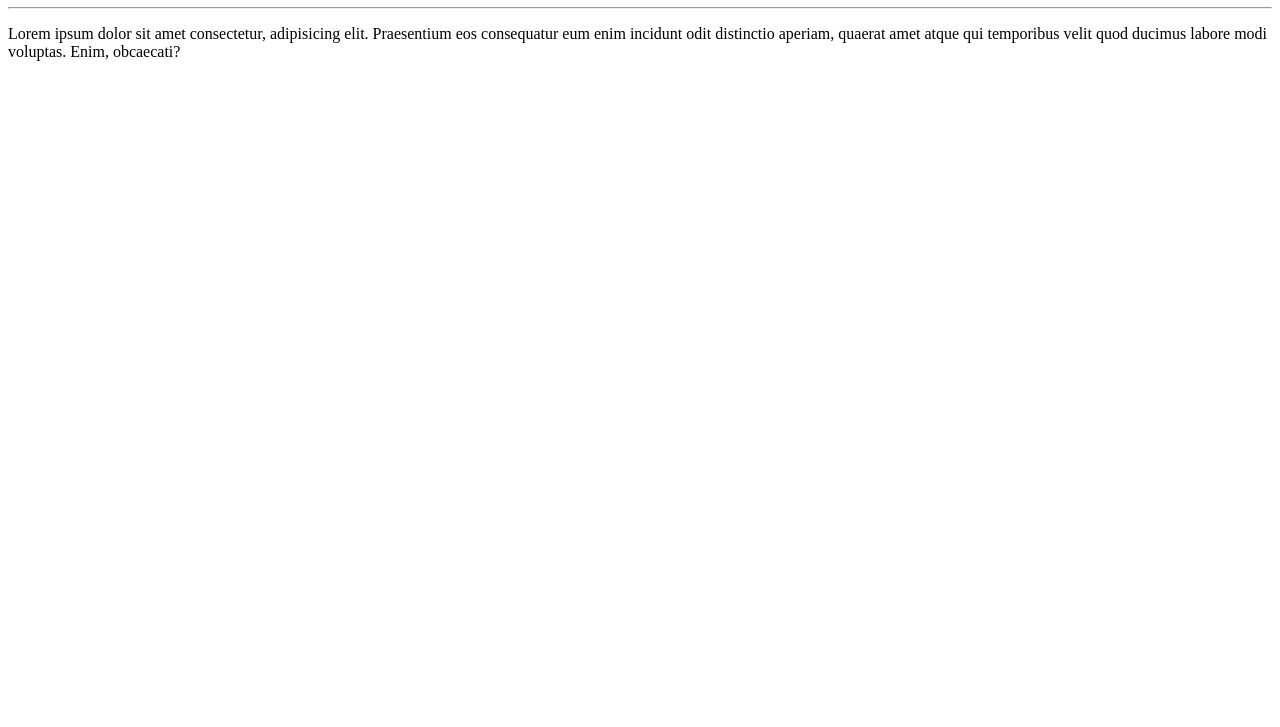
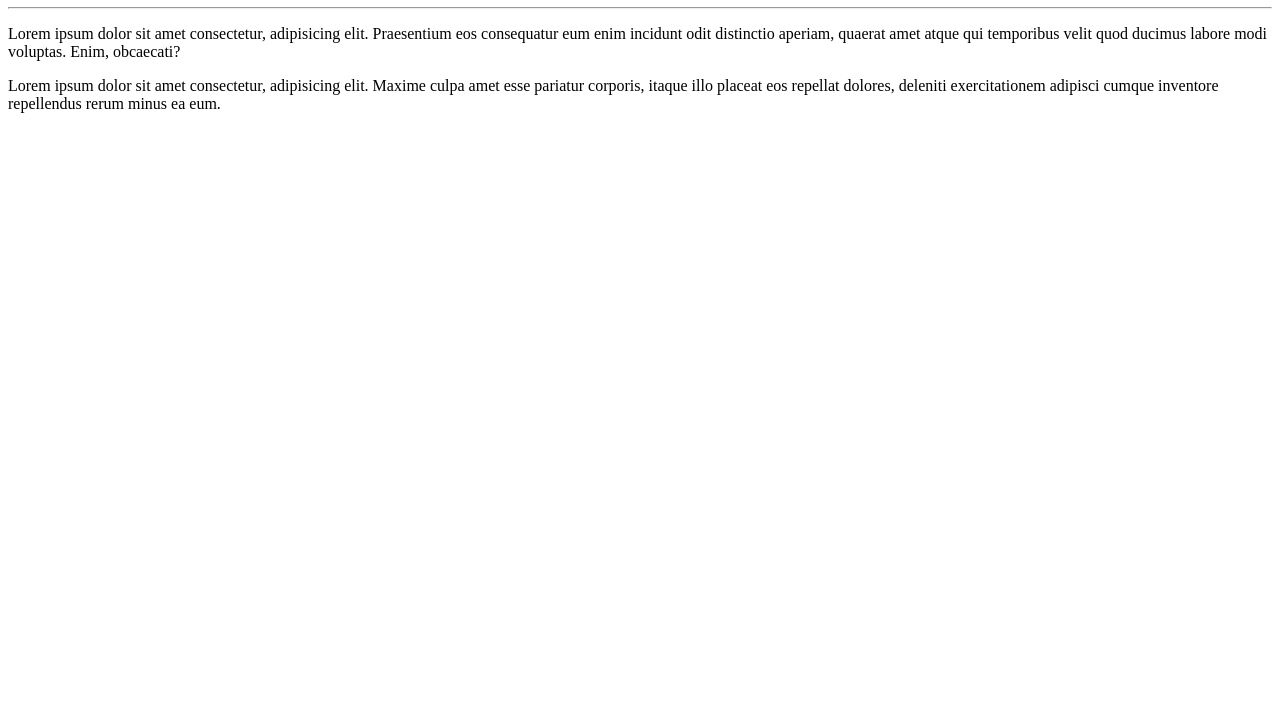
Before and after one commit to leandroc-magalhaes/Ola-Mundo, a plain HTML site: page site-exemplo/index.html in a window 1280 px wide. Shown: the part 73-800 px from the top of the page. Drawn offline with Linux system fonts and the light colour scheme.

Commit message:
adicionei um parágrafo

```diff
--- a/site-exemplo/index.html
+++ b/site-exemplo/index.html
@@ -9,5 +9,6 @@
     <h1>Olá, Mundo!</h1>
     <hr>
     <p>Lorem ipsum dolor sit amet consectetur, adipisicing elit. Praesentium eos consequatur eum enim incidunt odit distinctio aperiam, quaerat amet atque qui temporibus velit quod ducimus labore modi voluptas. Enim, obcaecati?</p>
+    <p>Lorem ipsum dolor sit amet consectetur, adipisicing elit. Maxime culpa amet esse pariatur corporis, itaque illo placeat eos repellat dolores, deleniti exercitationem adipisci cumque inventore repellendus rerum minus ea eum.</p>
 </body>
 </html>
```
